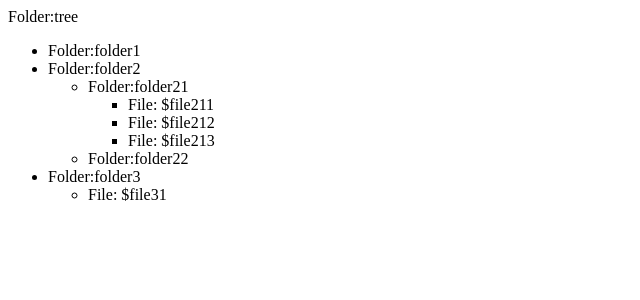
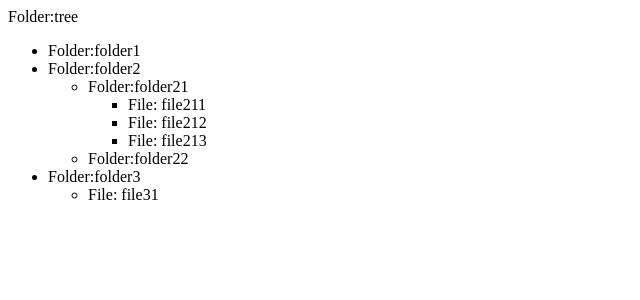
Before and after one commit to OlgaUsovich/Folders, a React (Create React App) app: page / in a window 1280 px wide. Shown: the top 300 px of the page, without its empty margins (0-640 px from the left). Built offline with nearby package versions, Linux system fonts and the light colour scheme.

Commit message:
fix: fix strategy pattern use

```diff
--- a/src/components/File.tsx
+++ b/src/components/File.tsx
@@ -3,6 +3,10 @@ export interface IFile {
     type: "FILE"
 }
 
-export const FileStategy = ({name, type}: IFile) => {
-    return <div>File: ${name}</div>
+export const File = ({name, type}: IFile) => {
+    return <div>File: {name}</div>
 }
+
+export const fileStrategy = (name: string, type: "FILE") => {
+    return <File name={name} type={type}/>
+}
--- a/src/components/Folder.tsx
+++ b/src/components/Folder.tsx
@@ -1,4 +1,4 @@
-import { FileStategy, IFile } from "./File";
+import { fileStrategy, IFile } from "./File";
 import { v4 as uuidv4 } from 'uuid';
 
 interface IFolder {
@@ -7,17 +7,21 @@ interface IFolder {
   children: (IFolder | IFile)[];
 }
 
-export const FolderStategy = ({name, type, children}: IFolder) => {
+export const Folder = ({name, type, children}: IFolder) => {
   return (
     <div>
       Folder:{name}
       <ul>
         {children.map((child) =>
           child.type === "FILE"
-          ? <li key={uuidv4()}><FileStategy name={child.name} type={child.type} /></li>
-          : <li key={uuidv4()}><FolderStategy name={child.name} type={child.type} children={child.children} /></li>
+          ? <li key={uuidv4()}>{fileStrategy(child.name, child.type)}</li>
+          : <li key={uuidv4()}>{folderStrategy(child.name, child.type, child.children)}</li>
         )}
       </ul>
     </div>
   );
 };
+
+export const folderStrategy = (name: string, type: "FOLDER", children: (IFolder | IFile)[]) => {
+    return <Folder name={name} type={type} children={children} />
+}
--- a/src/components/FoldersTree.tsx
+++ b/src/components/FoldersTree.tsx
@@ -1,5 +1,4 @@
-import { FileStategy } from "./File";
-import { FolderStategy } from "./Folder";
+import { folderStrategy } from "./Folder";
 
 export interface IFile {
   name: string;
@@ -13,7 +12,5 @@ interface IFolder {
 }
 
 export const FoldersTree = ({data}: any) => {
-  return data.type === "FOLDER"
-    ? <FolderStategy name={data.name} type={data.type} children={data.children} />
-    : <FileStategy name={data.name} type={data.type} />;
+  return folderStrategy(data.name, data.type, data.children)
 };
--- a/src/strategy-func.ts
+++ b/src/strategy-func.ts
@@ -1,5 +1,3 @@
 export const strategyFunc = (strategy: any, name: string, type: string, ...args: any) => {
-    console.log(strategy(name, type, ...args))
-    console.log(strategy)
     return strategy(name, type, ...args)
 }
```
